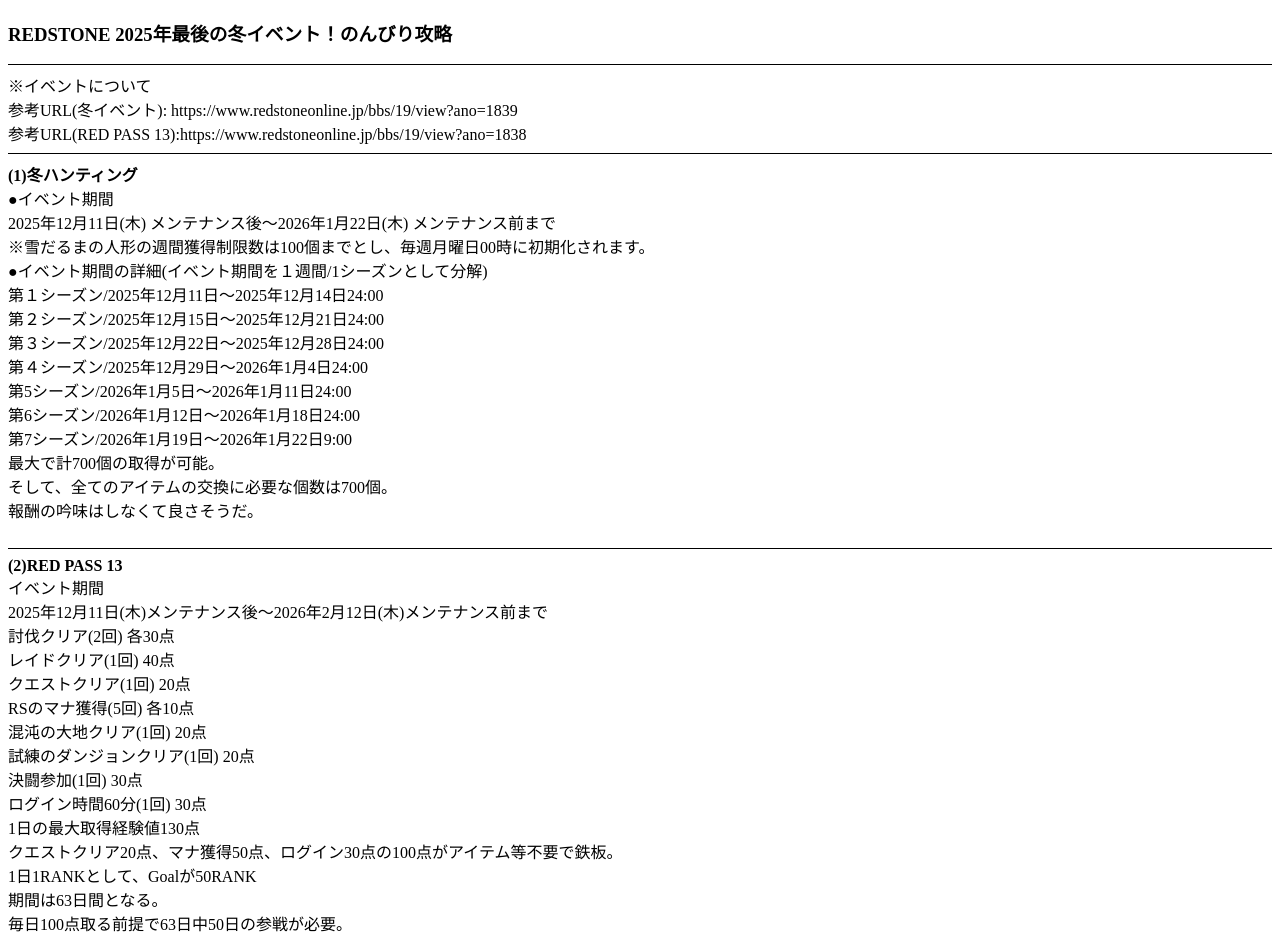
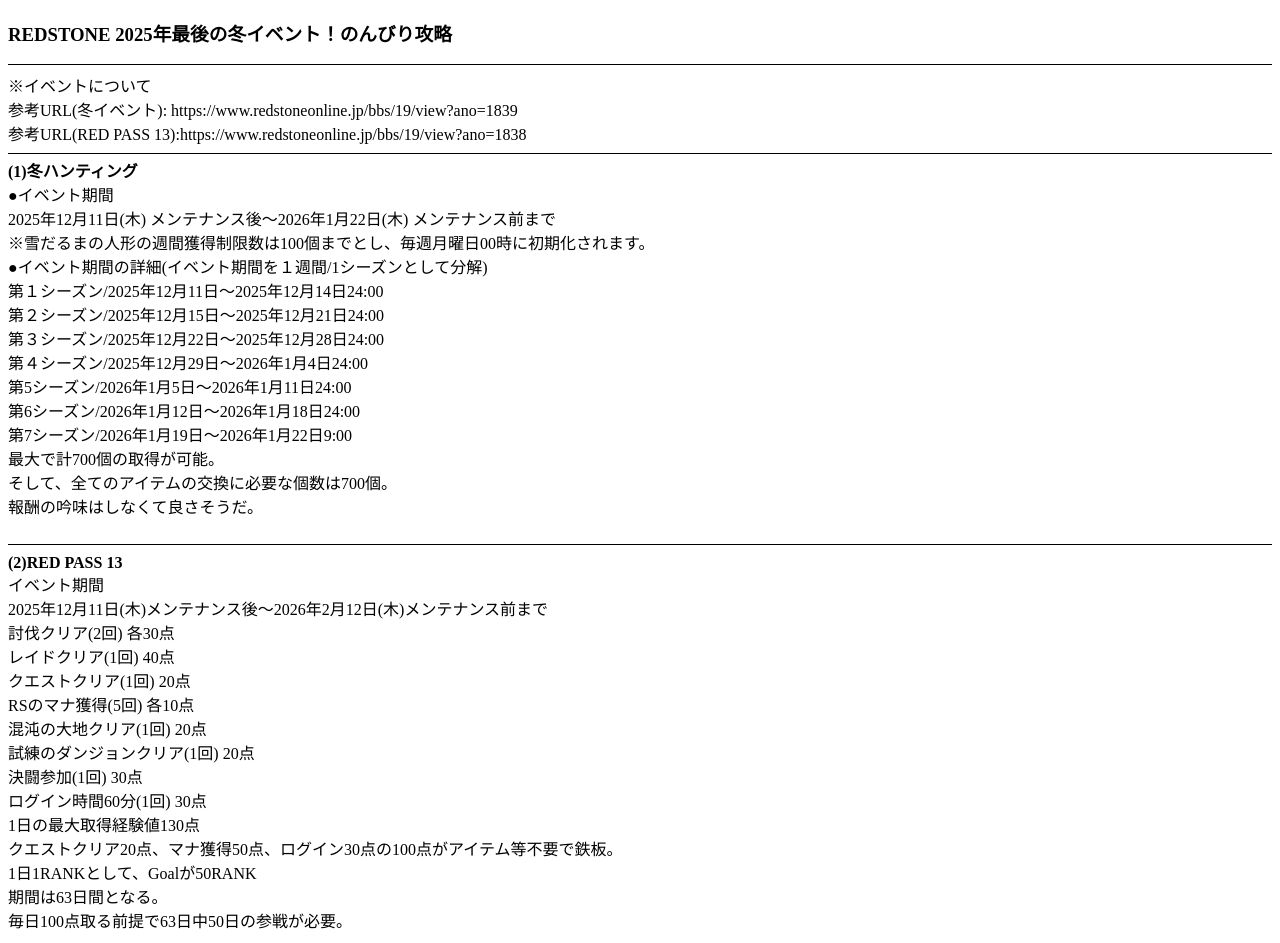
Before and after one commit to paison58223-lang/REDSTONEZakki, a plain HTML site: page index.html in a window 1280 px wide. Drawn offline with Linux system fonts and the light colour scheme.

Commit message:
Update index.html

```diff
--- a/index.html
+++ b/index.html
@@ -2,8 +2,9 @@
 <html lang="ja">
 <style>
 h4 {
-  margin-top: 0;
-  margin-bottom: 0em;
+  margin-top: 0 !important;
+  margin-bottom: 0 !important;
+  line-height: 1.2;
 }
 </style>
 <body>
```
